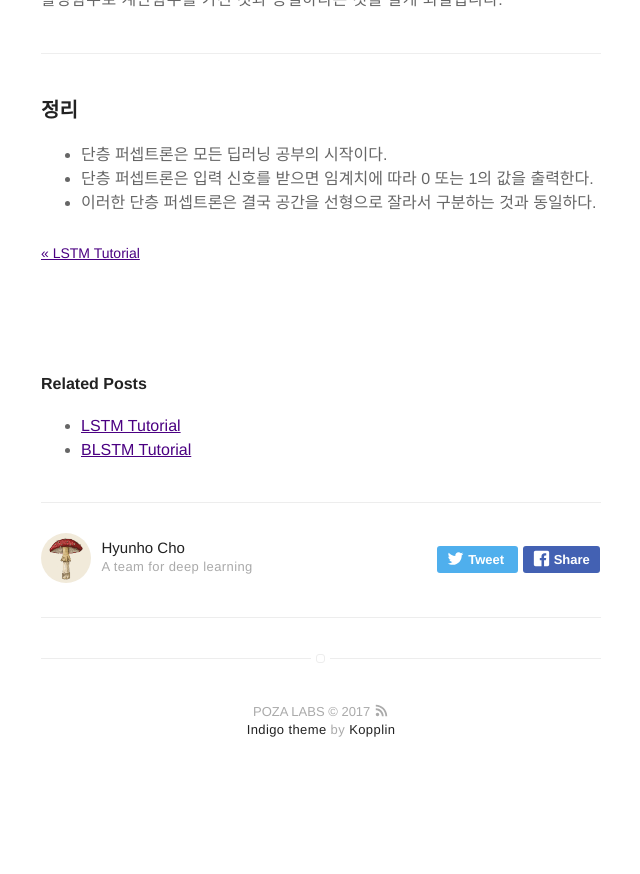
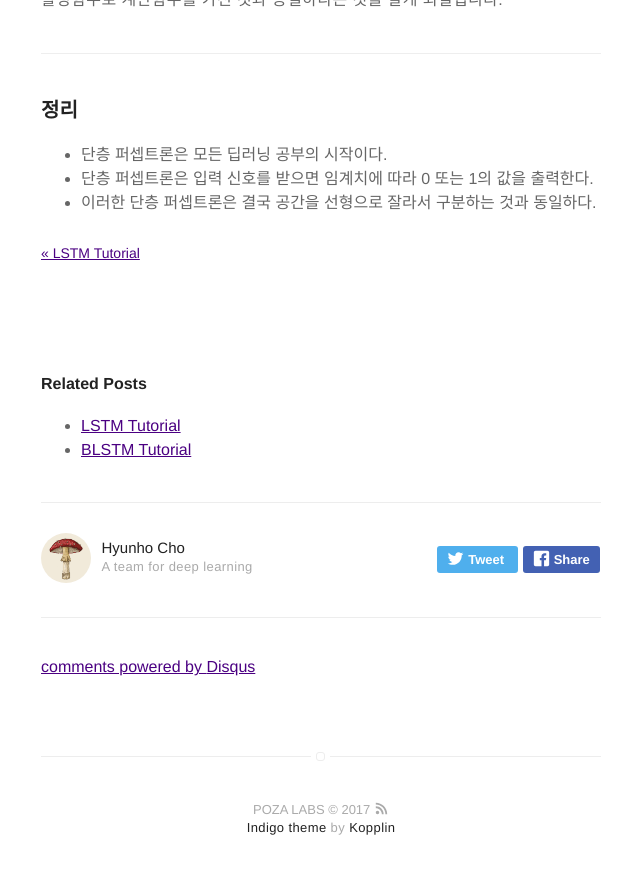
Before and after one commit to POZAlabs/pozalabs.github.io, a Jekyll site: the page built from _posts/2017-07-20-single layer pereptron.md, in a window 1280 px wide and 900 px high, scrolled down 2938 px. Shown: the top 874 px of the window, without its empty margins (319-959 px from the left). Built offline with Jekyll 4.4.1, drawn with Linux system fonts in a browser that asks for light colours; comment, search, counter and statistics services are not loaded; before the commit the page ends 3740 px from its top, so only the background shows below that; part of the change alters nothing that is shown.

Commit message:
Update _config.yml

```diff
--- a/_config.yml
+++ b/_config.yml
@@ -29,9 +29,9 @@ permalink: /:title/
 # analytics-piwik-id: 1
 
 # if you don't want comments in your posts, leave categories empty
-#disqus:
-#  shortname: mydisqus # enter this from your disqus account
-#  categories: [blog, project] # only show disqus for posts that have these categories
+disqus:
+  shortname: pozalabs # enter this from your disqus account
+  categories: [blog, project] # only show disqus for posts that have these categories
 
 # if you don't have any of social below, comment the line
 #facebook:
```
